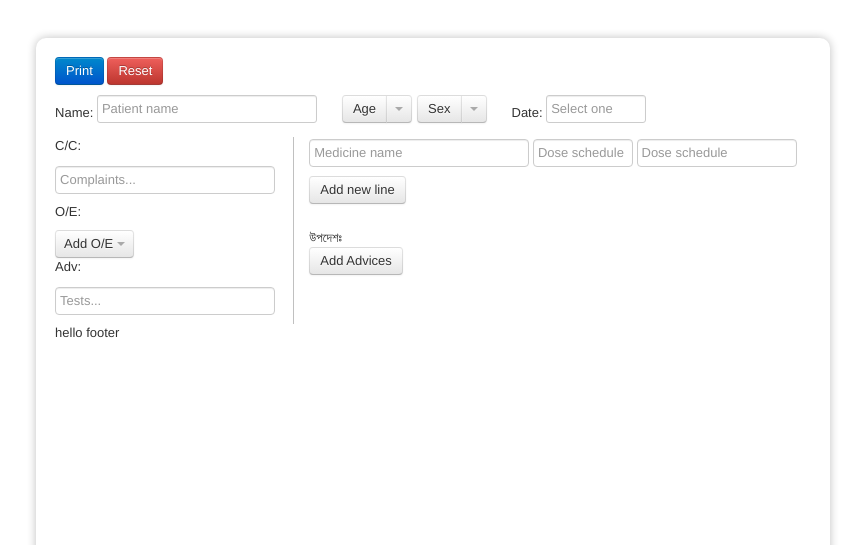
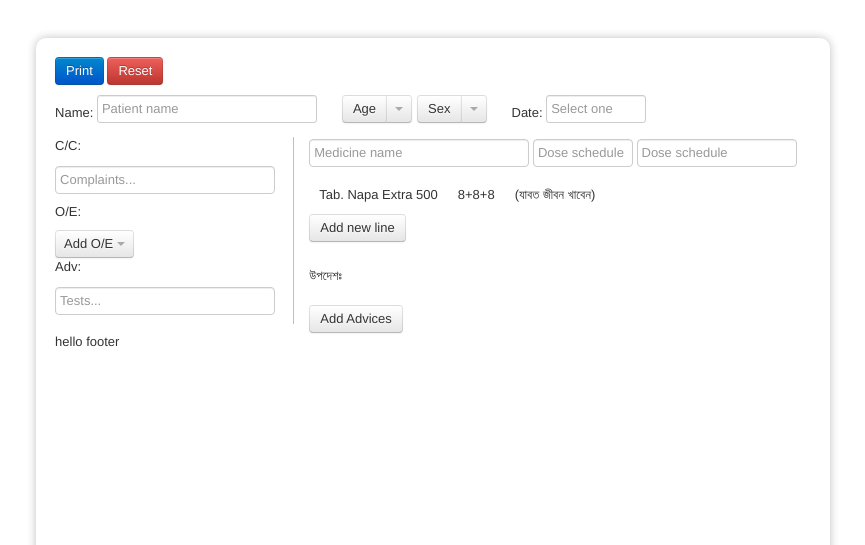
Before and after one commit to saidul/prescribe, a PHP site: page /index.html in a window 1280 px wide. Shown: the top 545 px of the page, without its empty margins (207-1072 px from the left). Run offline with PHP 8.4, Linux system fonts and the light colour scheme.

Commit message:
dose static

```diff
--- a/assets/style.css
+++ b/assets/style.css
@@ -43,8 +43,17 @@ header #sex {
 	padding: 0;
 }
 
+.right-bar ul#advice {
+    padding: 10px;
+}
+
 .right-bar ul li {
 	list-style: none;
+}
+
+.right-bar ul li span {
+    display: inline-block;
+    padding: 10px;
 }
 
 #advice-block {
--- a/index.html
+++ b/index.html
@@ -134,6 +134,7 @@
 				<input id="dose-schedule-input" class="input-small typeahead no-print" placeholder="Dose schedule" type="text">
 				<input id="dose-instruction-input" class="input-medium typeahead no-print" placeholder="Dose schedule" type="text">
 			  </li>
+              <li><span>Tab. Napa Extra 500</span><span>8+8+8</span><span>(যাবত জীবন খাবেন)</span></li>
               <li><a class="btn" href="#">Add new line</a></li>
           </ul>
 
```
